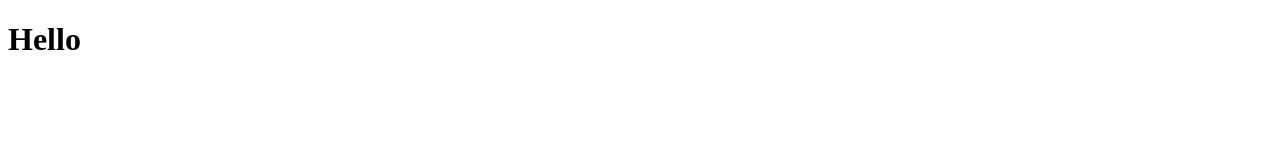
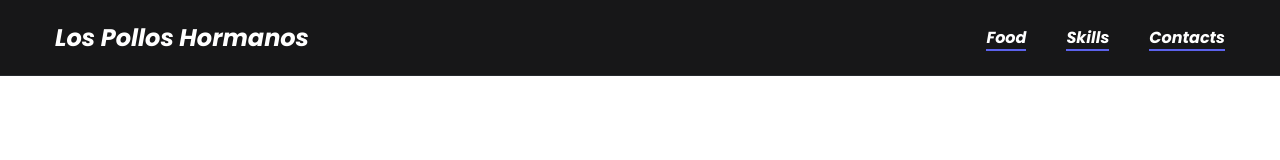
Before and after one commit to KorolevskiTigr2/Website-for-styding, a plain HTML site: page index.html in a window 1280 px wide. Drawn offline with Linux system fonts and the light colour scheme.

Commit message:
add: navigation

```diff
--- a/css/index.css
+++ b/css/index.css
@@ -0,0 +1,76 @@
+@import "./reset.css";
+@import url('https://fonts.googleapis.com/css2?family=DM+Sans:wght@400;500;700&family=Nunito+Sans:ital,wght@0,200;0,300;0,400;0,600;0,700;0,800;0,900;1,200;1,300;1,400;1,600;1,700;1,800;1,900&family=Poppins:ital,wght@1,700&display=swap');
+
+
+/*
+font-family: 'DM Sans', sans-serif;
+font-family: 'Poppins', sans-serif;
+*/
+
+
+
+html,body {
+    font-family: 'DM Sans', sans-serif;
+}
+
+.container {
+    margin: 0 auto;
+    padding: 0 15px;
+    max-width: 1200px;
+}
+
+/* Navigation */
+
+.nav {
+    padding: 20px 0;
+    border-bottom: 1px solid #26292D;
+    background-color: #171718;
+    color: #ffffff;
+}
+
+.nav-row {
+    display: flex;
+    justify-content: space-between;
+    align-items: center;
+    column-gap: 30px;
+    row-gap: 20px;
+    flex-wrap: wrap;
+}
+
+.nav-list {
+    font-family: 'Poppins', sans-serif;
+    display: flex;
+    align-items: center;
+    font-size: 16px;
+    font-weight: 500px;
+    column-gap: 40px;
+    row-gap: 30px;
+}
+
+.nav-list__link{
+    color: #ffffff;
+}
+.nav-list__link--active{
+ position: relative;
+}
+.nav-list__link--active::before{
+    content: "";
+
+    position: absolute;
+    left: 0;
+    top: 100%;
+    display: block;
+    height: 2px;
+    width: 100%;
+    background-color: #5C62EC ;
+}
+
+.logo{
+    font-family: 'Poppins', sans-serif;
+    color: #ffffff;
+    font-size: 24px;
+}
+
+.logo strong {
+    font-weight: 700;
+}
--- a/css/reset.css
+++ b/css/reset.css
@@ -0,0 +1,89 @@
+/* Reset and base styles  */
+* {
+	padding: 0px;
+	margin: 0px;
+	border: none;
+}
+
+*,
+*::before,
+*::after {
+	box-sizing: border-box;
+}
+
+/* Links */
+
+a, a:link, a:visited  {
+    text-decoration: none;
+}
+
+a:hover  {
+    text-decoration: none;
+}
+
+/* Common */
+
+aside, nav, footer, header, section, main {
+	display: block;
+}
+
+h1, h2, h3, h4, h5, h6, p {
+    font-size: inherit;
+	font-weight: inherit;
+}
+
+ul, ul li {
+	list-style: none;
+}
+
+img {
+	vertical-align: top;
+}
+
+img, svg {
+	max-width: 100%;
+	height: auto;
+}
+
+address {
+  font-style: normal;
+}
+
+/* Form */
+
+input, textarea, button, select {
+	font-family: inherit;
+    font-size: inherit;
+    color: inherit;
+    background-color: transparent;
+}
+
+input::-ms-clear {
+	display: none;
+}
+
+button, input[type="submit"] {
+    display: inline-block;
+    box-shadow: none;
+    background-color: transparent;
+    background: none;
+    cursor: pointer;
+}
+
+input:focus, input:active,
+button:focus, button:active {
+    outline: none;
+}
+
+button::-moz-focus-inner {
+	padding: 0;
+	border: 0;
+}
+
+label {
+	cursor: pointer;
+}
+
+legend {
+	display: block;
+}
--- a/index.html
+++ b/index.html
@@ -5,8 +5,20 @@
     <meta http-equiv="X-UA-Compatible" content="IE=edge">
     <meta name="viewport" content="width=device-width, initial-scale=1.0">
     <title>Feature-react-site</title>
+    <link rel="stylesheet" href="css/index.css" />
 </head>
 <body>
-    <h1>Hello</h1>
+   <nav class="nav">
+    <div class="container">
+        <div class="nav-row">
+            <a href="./index.html" class="logo"><strong>Los Pollos</strong> Hormanos</a>
+            <ul class="nav-list">
+              <li class="nav-list_item"><a href="./food.html" class="nav-list__link nav-list__link--active">Food</a></li>
+              <li class="nav-list_item"><a href="./skills.html" class="nav-list__link nav-list__link--active">Skills</a></li>
+              <li class="nav-list_item"><a href="./contacts.html" class="nav-list__link nav-list__link--active">Contacts</a></li>
+            </ul>
+        </div>
+    </div>
+   </nav>
 </body>
 </html>
```
